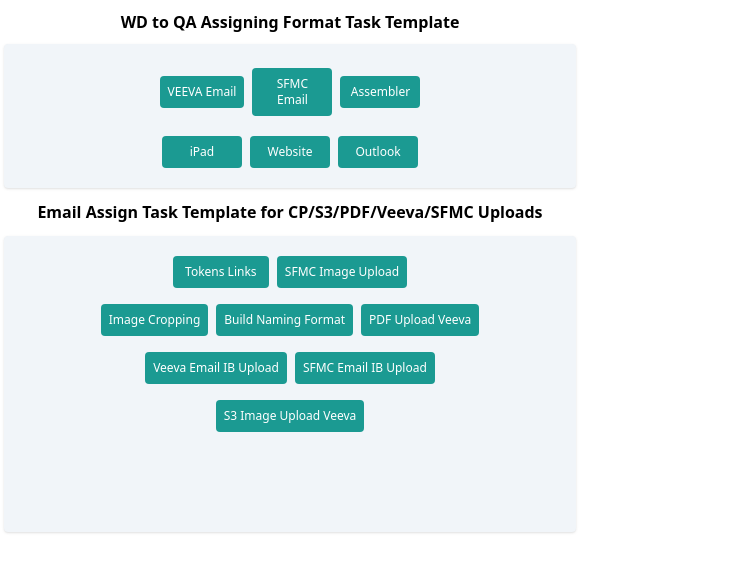
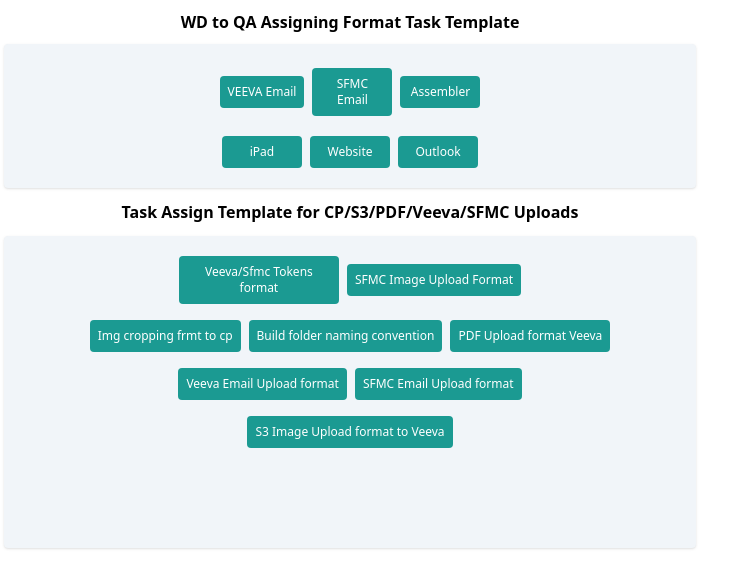
Before and after one commit to AkshayUbale55/TaskFormatter, a React (Create React App) app: page / in a window 1280 px wide. Shown: the top 588 px of the page, without its empty margins (0-755 px from the left). Built offline with nearby package versions, Linux system fonts and the light colour scheme; what react-head would draw is missing.

Commit message:
updated the data.js component

```diff
--- a/src/App.css
+++ b/src/App.css
@@ -1,7 +1,7 @@
 .App {
     text-align: center;
-    min-width: 400px;
-    max-width: 580px;
+    min-width: 550px;
+    max-width: 700px;
     min-height: 400px;
     max-height: 600px;
 
--- a/src/App.js
+++ b/src/App.js
@@ -61,7 +61,7 @@
         </div>
         {/*  */}
         <div className="text-center mt-2 font-semibold text-md p-1">
-          Email Assign Task Template for CP/S3/PDF/Veeva/SFMC Uploads
+          Task Assign Template for CP/S3/PDF/Veeva/SFMC Uploads
         </div>
         <div className="flex m-1 my-2 p-3 flex-col max-w-full justify-center items-center rounded bg-slate-100 shadow overflow-auto">
           <div className="flex flex-row justify-center space-x-2 m-1 p-1 items-center">
@@ -70,42 +70,42 @@
               SfmcToken="SFMC token"
               MsdTubeLinks="MSD Tube Links"
               CloudPageLinks="Cloud page Links"
-              name="Tokens Links"
+              name="Veeva/Sfmc Tokens format"
             />
 
             <Buttons9
               Uploadtask="SFMC Image Upload"
               ReUploadtask="SFMC Image Reupload"
-              name="SFMC Image Upload"
+              name="SFMC Image Upload Format"
             />
           </div>
           <div className="flex flex-row justify-center space-x-2 m-1 p-1 items-center">
-            <Buttons7 CPtask="CP Assigning Task" name="Image Cropping" />
+            <Buttons7 CPtask="CP Assigning Task" name="Img cropping frmt to cp" />
             <Buttons14
               Veevabuild="Veeva Build"
               Sfmcbuild="SFMC Build"
               PreDrtbuild="PreDRT Build"
-              name="Build Naming Format"
+              name="Build folder naming convention"
             />
-            <Buttons10 Uploadtask="PDF Upload" name="PDF Upload Veeva" />
+            <Buttons10 Uploadtask="PDF Upload" name="PDF Upload format Veeva" />
           </div>
           <div className="flex flex-row justify-center space-x-2 m-1 p-1 items-center">
             <Buttons11
               Uploadtask="Veeva Email IB Upload Task"
               ReUploadtask="Veeva IB/CR Reupload Task"
-              name="Veeva Email IB Upload"
+              name="Veeva Email Upload format"
             />
             <Buttons12
               Uploadtask="SFMC Email IB Upload Task"
               ReUploadtask="SFMC IB/CR Reupload Task"
-              name="SFMC Email IB Upload"
+              name="SFMC Email Upload format"
             />
           </div>
           <div className="flex flex-row justify-center space-x-2 m-1 p-1 items-center">
             <Buttons8
               Uploadtask="S3 Image Upload"
               ReUploadtask="S3 Image Reupload"
-              name="S3 Image Upload Veeva"
+              name="S3 Image Upload format to Veeva"
             />
 
           </div>
--- a/src/Content/Button13.js
+++ b/src/Content/Button13.js
@@ -199,7 +199,7 @@
                                 </li>
                             </ul>
                         </div>}
-                        <button className='flex justify-evenly m-auto text-center text-white bg-[#1b9a92] border-0 p-2 focus:outline-none hover:bg-[#00857C] rounded text-xs w-24'
+                        <button className='flex justify-evenly m-auto text-center text-white bg-[#1b9a92] border-0 p-2 focus:outline-none hover:bg-[#00857C] rounded text-xs w-[10rem]'
                         >
                             {props.name}
                         </button>
--- a/src/Content/Data.js
+++ b/src/Content/Data.js
@@ -670,7 +670,7 @@
 
 export const VeevaEmailIBUploadTask = (`Hi,
 
-Please upload html as well image folder on Veeva vault. (also remove the MSD.com for australia build)
+Please upload html as well image folder on Veeva vault.
 
 Veeva details:
 Document Name:
@@ -693,6 +693,7 @@
 export const VeevaIBCR_ReuploadTask = (`Hi,
 
 Please upload html/image folder on Veeva vault. (also remove the MSD.com for australia build)
+or (add MSD.com for NewZeland build if client requested)
 
 ET no-
 
```
